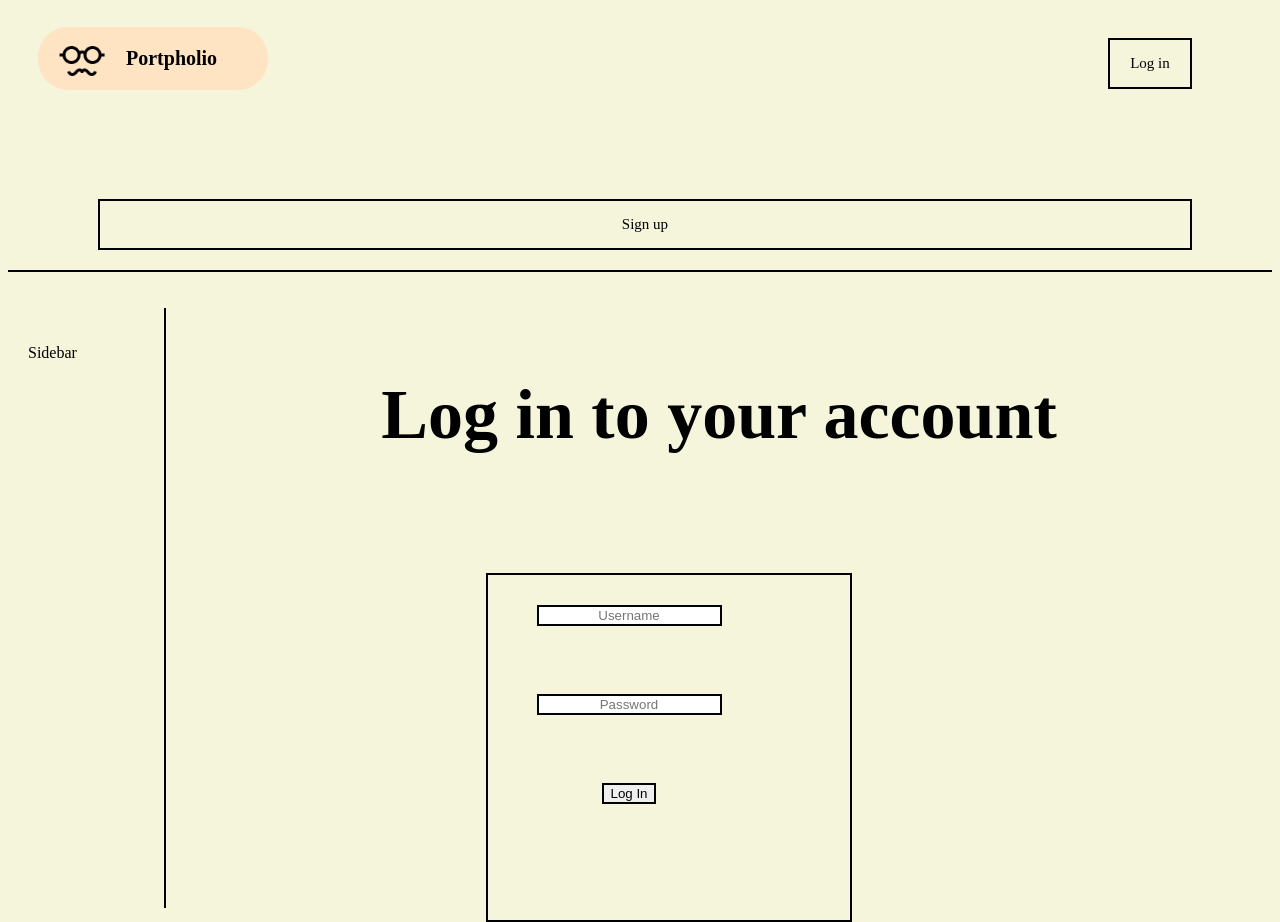
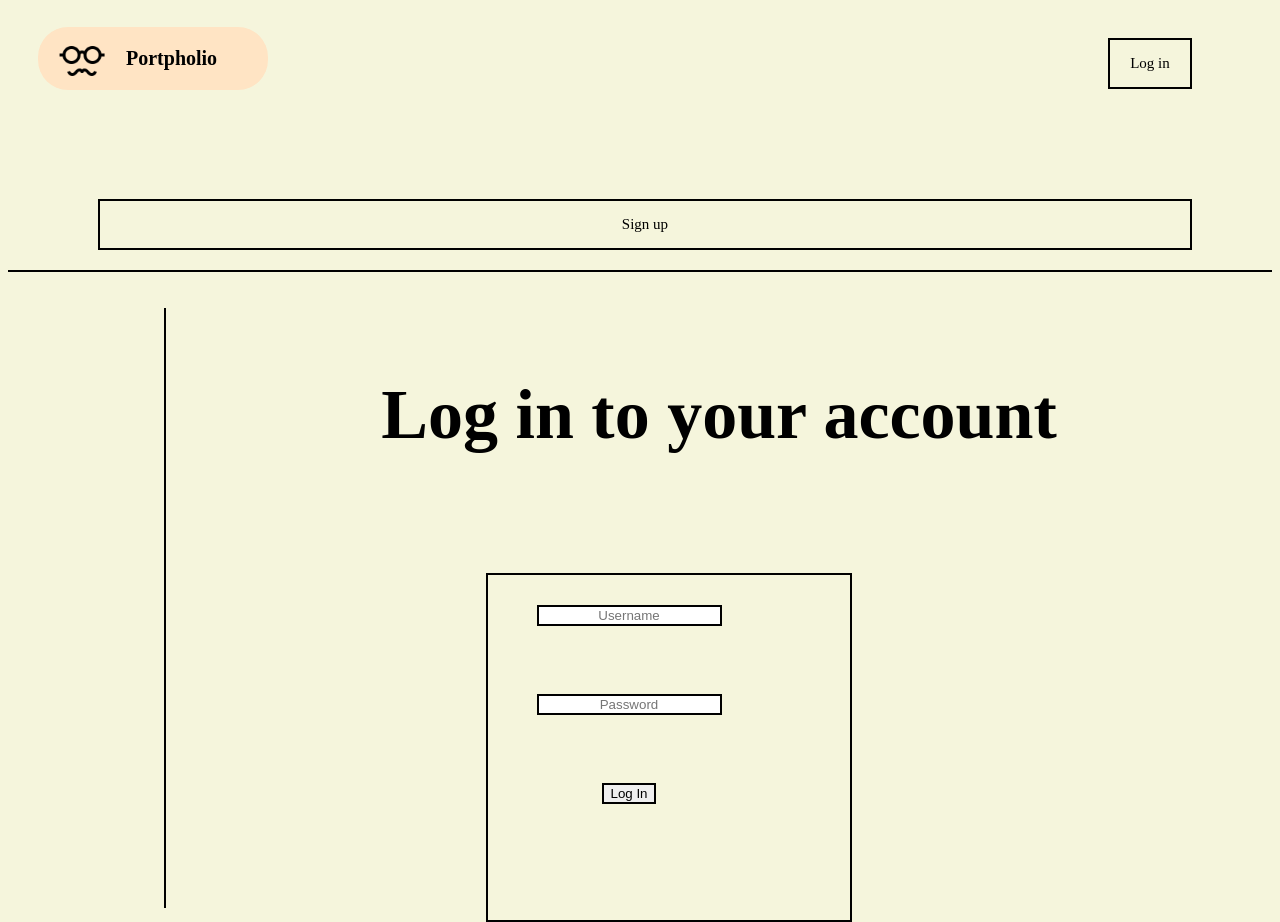
Before and after one commit to MartiPuigV/Portfolio-WebApp, a website with bundled scripts: page pages/login.html in a window 1280 px wide. Built offline with nearby package versions, Linux system fonts and the light colour scheme.

Commit message:
last commit before render deploy test

```diff
--- a/pages/login.html
+++ b/pages/login.html
@@ -30,7 +30,6 @@
         <br><br>
         <div class="content">
             <div class="sidebar">
-                <p>Sidebar</p>
             </div>
             <div class="main-content">
                 <div class="catchphrase">
```
Also changed, not shown: pages/signup.html (+0 -1 lines).
